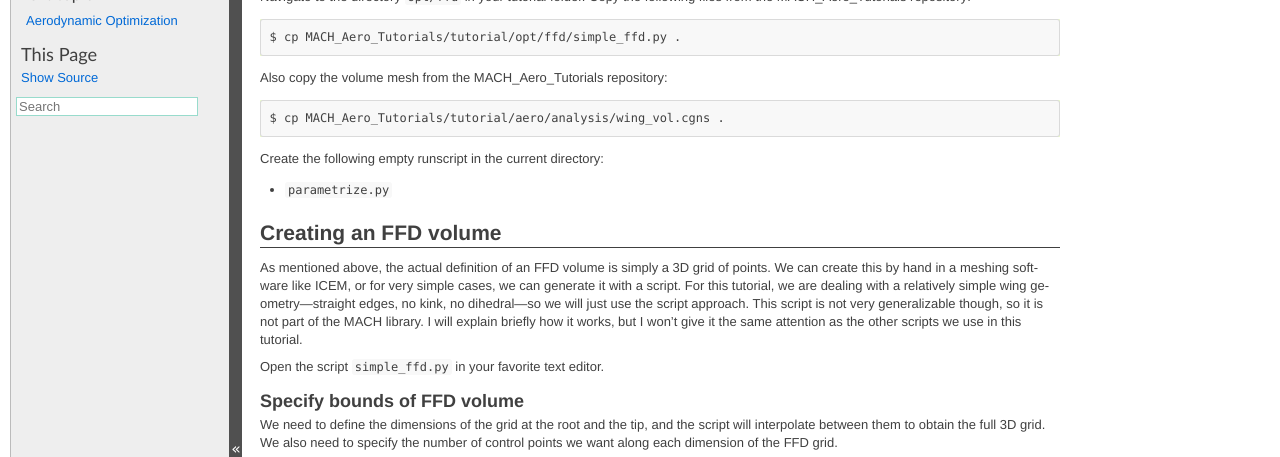
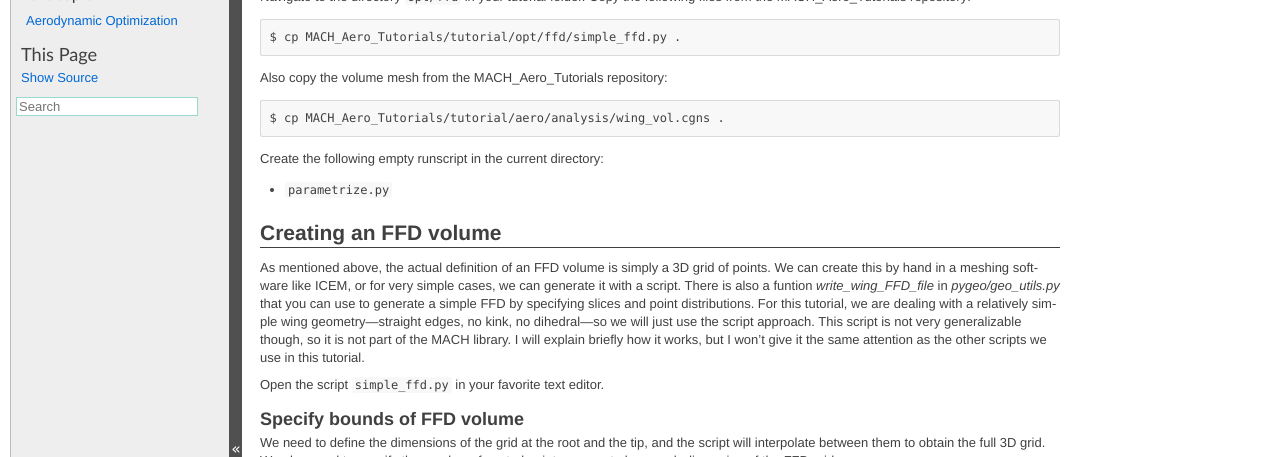
Before and after one commit to mdolab/MACH-Aero-tutorial, a Sphinx documentation site: the page built from doc/opt_ffd.rst, in a window 1280 px wide and 900 px high, scrolled down 693 px, cut to the strip 0-457 px from the top of the window. Built offline with Sphinx 7.4.7, drawn with Linux system fonts in a browser that asks for light colours.

Commit message:
mentioned an option to use geo_utils to generate a simple ffd in doc

```diff
--- a/doc/opt_ffd.rst
+++ b/doc/opt_ffd.rst
@@ -46,6 +46,7 @@ Creating an FFD volume
 ================================================================================
 As mentioned above, the actual definition of an FFD volume is simply a 3D grid of points.
 We can create this by hand in a meshing software like ICEM, or for very simple cases, we can generate it with a script.
+There is also a funtion `write_wing_FFD_file` in `pygeo/geo_utils.py` that you can use to generate a simple FFD by specifying slices and point distributions.
 For this tutorial, we are dealing with a relatively simple wing geometry---straight edges, no kink, no dihedral---so we will just use the script approach.
 This script is not very generalizable though, so it is not part of the MACH library.
 I will explain briefly how it works, but I won't give it the same attention as the other scripts we use in this tutorial.
```
